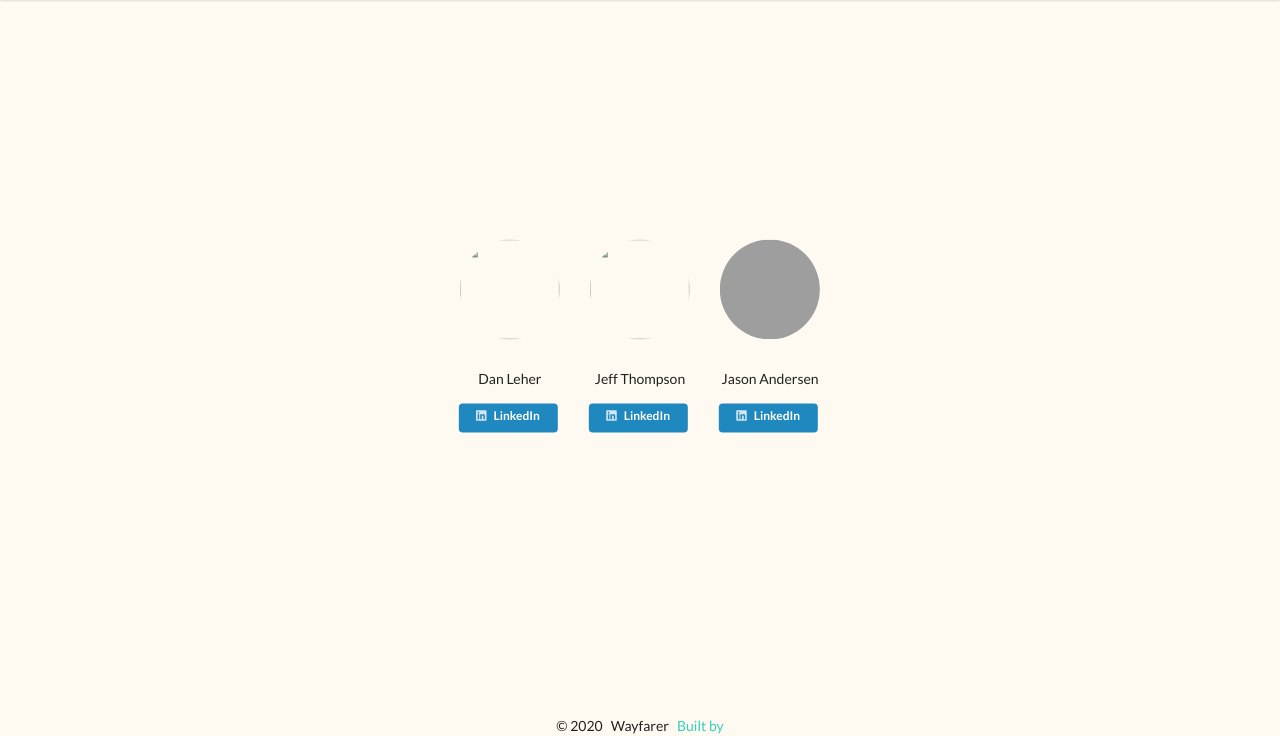
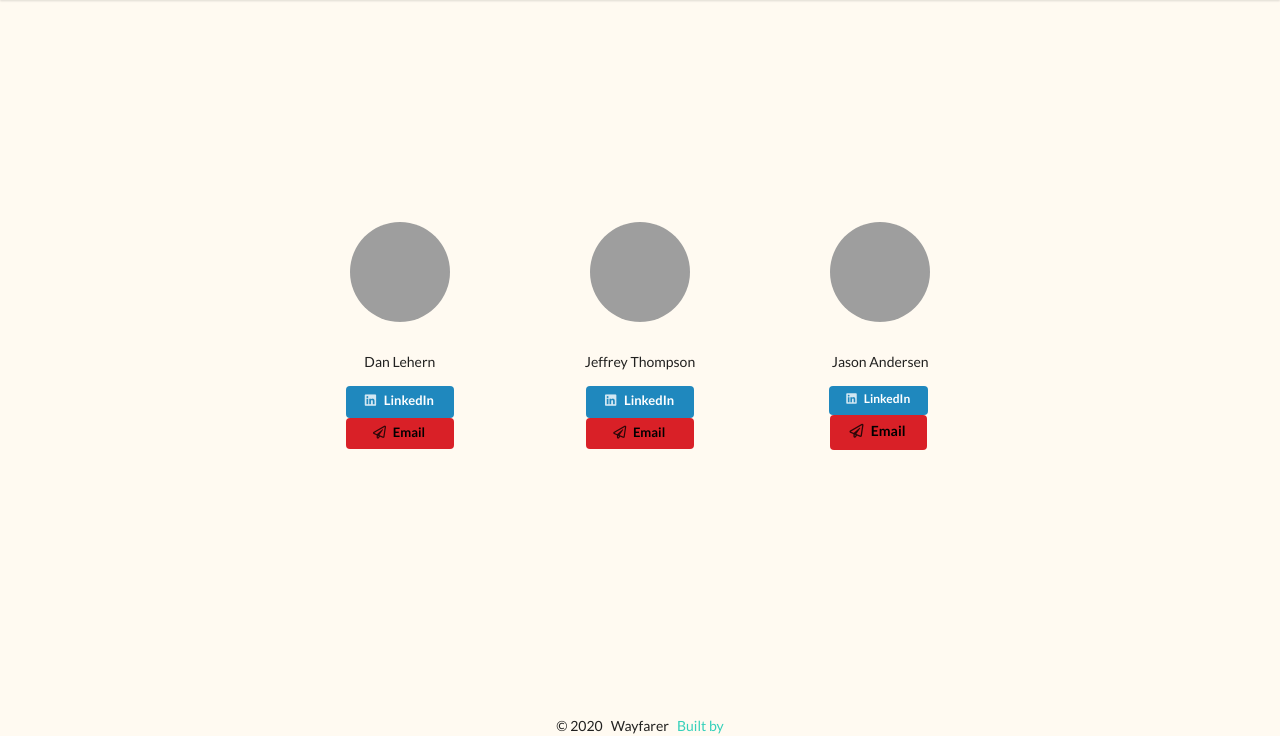
Before and after one commit to danlehner/wayfarer, a Django app: page /team in a window 1280 px wide. Shown: the part 64-800 px from the top of the page. Run offline with Django 3.2, Linux system fonts and the light colour scheme; some libraries are stand-ins or nearby versions; grey boxes are pictures that could not be loaded.

Commit message:
update about page, city show page

```diff
--- a/main_app/static/styles/main.css
+++ b/main_app/static/styles/main.css
@@ -11,6 +11,7 @@
 /* ----- MAIN -----*/
 #body {
     background-color: var(--backgroundcolor);
+    height: 100vh;
 }
 
 #nav {
@@ -226,7 +227,7 @@ span:link {
     width: 100px;
 }
 
-.ui.three.column.center.aligned.grid{
+.ui.eight.column.center.aligned.grid{
     margin: 0;
     position: absolute;
     top: 50%;
@@ -235,7 +236,7 @@ span:link {
     transform: translate(-50%, -50%);
 }
 
-.two.column{
+/* .two.column{
     padding-left: 100px;
     padding-right: 10px;
-}
+} */
--- a/main_app/templates/about/team.html
+++ b/main_app/templates/about/team.html
@@ -37,33 +37,48 @@
     </div>
     <a href="/" class="item">wayfarer</a>
   </nav>
-  <main class="ui container main">
-        <div class="ui three column center aligned grid">
-        <div class="column">
-            <img id="profile_pic" class="ui centered small image" src="">
+  <main class="ui one column stackable center aligned page grid">
+      <div class="ui eight column center aligned grid">
+        <div class="two wide column">
+            <img id="profile_pic" class="ui centered small image" src="https://res.cloudinary.com/dvk80uh1a/image/upload/v1602616037/linked-in-prof-pic_hayhqo.jpg">
             <div class="ui hidden divider"></div>
-            <p>Dan Leher</p>
-            <a href="https://semantic-ui.com/elements/button.html">
-                <button class="ui linkedin tiny button"><i class="linkedin icon"></i>LinkedIn</button>
+            <p>Dan Lehern</p>
+            <div class="ui vertical small buttons">
+            <a href="https://www.linkedin.com/in/daniel-lehner-79933a3a/">
+                <button class="ui linkedin button"><i class="linkedin icon"></i>LinkedIn</button>
             </a>
+            <a href="mailto:LehnerDR@gmail.com">
+                <button class="ui red button"><i class="paper plane outline icon"></i>Email</button>
+            </a>
+            </div>
         </div>
-        <div class="column">
-            <img id="profile_pic" class="ui centered small image" src="">
+        <div class="ui one wide column"></div>
+        <div class="two wide column">
+            <img id="profile_pic" class="ui centered small image" src="https://res.cloudinary.com/dvk80uh1a/image/upload/v1602283308/gdd2sructhkwh5ag2mo2.jpg">
             <div class="ui hidden divider"></div>
-            <p>Jeff Thompson</p>
-            <a href="https://semantic-ui.com/elements/button.html">
-                <button class="ui linkedin tiny button"><i class="linkedin icon"></i>LinkedIn</button>
+            <p>Jeffrey Thompson</p>
+            <div class="ui vertical small buttons">
+            <a href="https://www.linkedin.com/in/jeffreythompson42/">
+                <button class="ui linkedin button"><i class="linkedin icon"></i>LinkedIn</button>
             </a>
+            <a href="mailto:jeffathomp@gmail.com">
+                <button class="ui red button"><i class="paper plane outline icon"></i>Email</button>
+            </a>
+            </div>
         </div>
-        <div class="column">
-            <img id="profile_pic" class="ui centered small image" src="https://i.imgur.com/CkaV3Gq.png">
+        <div class="ui one wide column"></div>
+        <div class="two wide column">
+            <img id="profile_pic" class="ui centered small image" src="https://i.imgur.com/1CjvaAa.png">
             <div class="ui hidden divider"></div>
             <p>Jason Andersen</p>
             <a href="https://www.linkedin.com/in/jason--andersen/">
                 <button class="ui linkedin tiny button"><i class="linkedin icon"></i>LinkedIn</button>
             </a>
+            <a href="mailto:andersen.ja@gmail.com">
+                <button class="ui red button"><i class="paper plane outline icon"></i>Email</button>
+            </a>
         </div>
-        </div>
+      </div>
   </main>
   <!-- FOOTER -->
   <footer class="footer">
--- a/main_app/templates/cities/show.html
+++ b/main_app/templates/cities/show.html
@@ -60,6 +60,9 @@
         </div>
     </div>
 </div>
+<div class="ui hidden divider"></div>
+<div class="ui hidden divider"></div>
+<div class="ui hidden divider"></div>
 
 
 <!-- ADD POST MODALS -->
```
